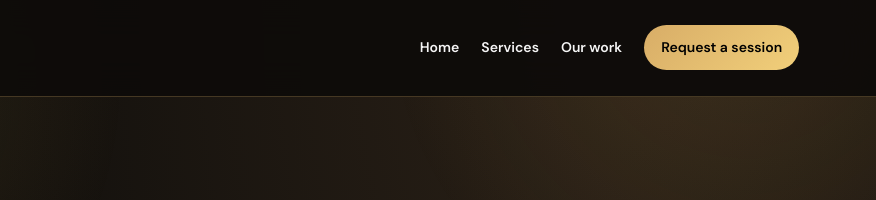
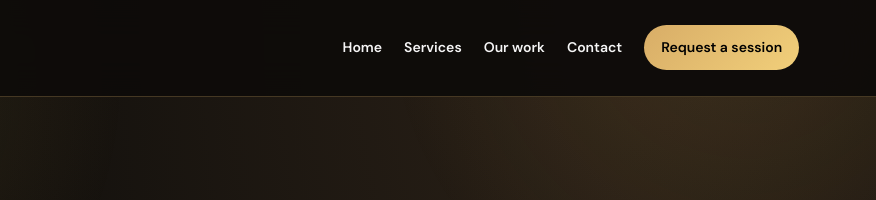
Before and after one commit to jofforka/BDS-CREATIVE-STUDIO, a plain HTML site: page booking.html in a window 1280 px wide. Shown: the top 200 px of the page, 404-1280 px from the left. Drawn offline with Linux system fonts and the light colour scheme.

```diff
--- a/booking.html
+++ b/booking.html
@@ -1,6 +1,6 @@
 <!doctype html>
 <html lang="en"><head><meta charset="utf-8"><meta name="viewport" content="width=device-width, initial-scale=1"><meta name="description" content="Request photography, cinematography, audio production and creative services at BDS Creative Studios."><link rel="preconnect" href="https://fonts.googleapis.com"><link rel="preconnect" href="https://fonts.gstatic.com" crossorigin><link href="https://fonts.googleapis.com/css2?family=DM+Sans:wght@400;500;600;700&family=Manrope:wght@400;500;600;700;800&display=swap" rel="stylesheet"><title>Request a Session | BDS Creative Studios</title><link rel="stylesheet" href="styles.css"><link rel="stylesheet" href="booking.css"><link rel="stylesheet" href="booking-premium.css"><link rel="stylesheet" href="premium-booking-admin.css"><link rel="stylesheet" href="compact-layout.css"><link rel="stylesheet" href="signature-ui.css"></head>
-<body class="bds-booking"><a class="skip-link" href="#booking-form">Skip to booking form</a><header class="topbar"><a class="brand" href="index.html"><img src="assets/bds-logo.png" alt="BDS Creative Studios logo"><div><h1>BDS Creative Studios</h1><p>Creative Studio • Academy • Production Hub</p></div></a><nav><a href="index.html">Home</a><a href="index.html#expertise">Services</a><a href="index.html#work">Our work</a><a href="booking.html" aria-current="page" class="navBtn">Request a session</a></nav></header>
+<body class="bds-booking"><a class="skip-link" href="#booking-form">Skip to booking form</a><header class="topbar"><a class="brand" href="index.html"><img src="assets/bds-logo.png" alt="BDS Creative Studios logo"><div><h1>BDS Creative Studios</h1><p>Creative Studio • Academy • Production Hub</p></div></a><nav><a href="index.html">Home</a><a href="index.html#expertise">Services</a><a href="index.html#work">Our work</a><a href="contact.html">Contact</a><a href="booking.html" aria-current="page" class="navBtn">Request a session</a></nav></header>
 <main class="booking-main"><div class="booking-intro"><span class="sectionTag">BDS Studio Reservations</span><h2>Let's create something extraordinary.</h2><p>Tell us what you need and your preferred session time. Our team will confirm availability, pricing and payment instructions before your booking is secured.</p></div>
 <div class="booking-layout"><form id="booking-form" class="booking-form"><h3>Session request</h3><p class="form-note">Fields marked * are required. This is a request, not a confirmed reservation.</p>
 <label for="client-name">Full name *</label><input id="client-name" name="name" autocomplete="name" required maxlength="120">
```
